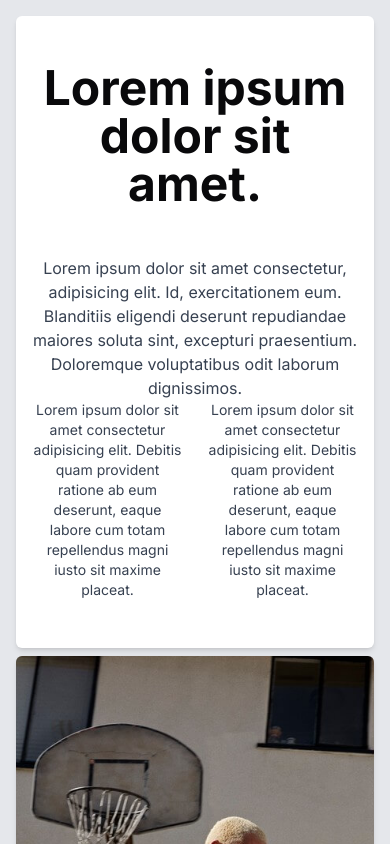
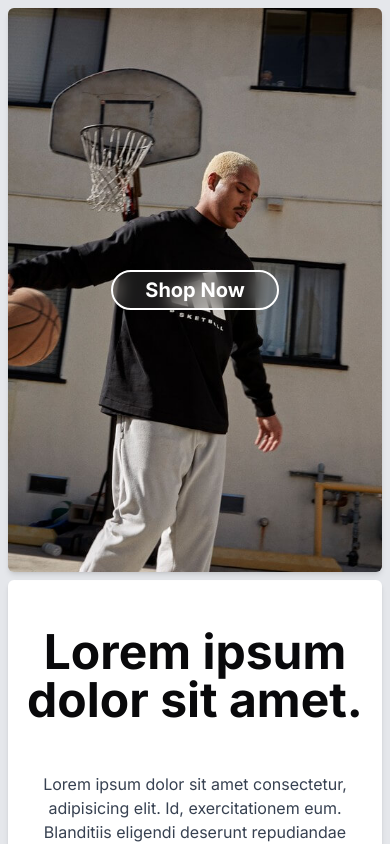
Before and after one commit to jaimetrovoada/sanity-ecomm-demo, a Next.js app: page / in a window 390 px wide. Shown: the top 844 px of the page. Built offline with nearby package versions, Linux system fonts and the light colour scheme.

Commit message:
change section order

```diff
--- a/app/(home)/page.tsx
+++ b/app/(home)/page.tsx
@@ -5,8 +5,8 @@ import Link from "next/link";
 
 export default function Home() {
   return (
-    <main className="grid grid-rows-2 md:grid-cols-2 md:grid-rows-1 flex-1 gap-2 p-4">
-      <div className="h-full bg-white rounded-md flex flex-col px-4 py-12 shadow-md">
+    <main className="grid grid-rows-2 md:grid-cols-2 md:grid-rows-1 flex-1 gap-2 p-2 md:p-4">
+      <div className="h-full bg-white rounded-md flex flex-col px-4 py-12 shadow-md order-2 md:order-1">
         <h2 className="text-5xl font-bold text-center">
           Lorem ipsum dolor sit amet.
         </h2>
@@ -29,7 +29,7 @@ export default function Home() {
           </p>
         </div>
       </div>
-      <div className="relative overflow-hidden rounded-md bg-[url('/images/hero_image.jpg')] bg-cover bg-center flex items-center justify-center shadow-md">
+      <div className="relative overflow-hidden rounded-md bg-[url('/images/hero_image.jpg')] bg-cover bg-center flex items-center justify-center shadow-md order-1 md:order-2">
         <Button
           className="border-2 border-white px-8 py-4 rounded-full font-bold text-white bg-gray-100/10 backdrop-blur hover:bg-gray-100/25 hover:shadow-sm hover:shadow-white transition-all text-xl"
           variant="link"
```
